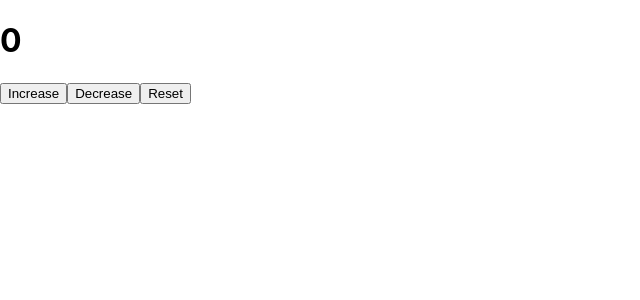
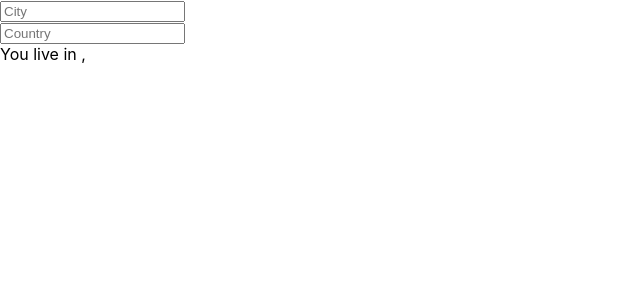
Before and after one commit to DejanBelic/React-Hooks, a React (Create React App) app: page / in a window 1280 px wide. Shown: the top 300 px of the page, without its empty margins (0-640 px from the left). Built offline with nearby package versions, Linux system fonts and the light colour scheme.

Commit message:
The useState hook with an Object Argument.

```diff
--- a/src/App.js
+++ b/src/App.js
@@ -1,38 +1,46 @@
-import React, {useState } from 'react';
+import React, { useState } from 'react';
 
-// class App extends Component {
-//   constructor(props) {
-//     super(props);
-//     this.state = {
-//       count: 0
-//     }
-//   }
-//   handleClick = () => {
-//     this.setState({ count: this.state.count + 1})
-//   }
-//   render() {
-//     return (
-//       <div>
-//           <h1>{this.state.count}</h1>
-//         <button onClick={this.handleClick}>Increase</button>
-//       </div>
-//     );
-//   }
-// }
+
 
 function App() {
-  const [count, setCount] = useState(0);
+  const [state, setState] = useState({
+    city: '',
+    country: ''
+  });
 
-  const handleIncrease = () => setCount(count + 1);
-  const handleDecrease = () => setCount(count - 1);
-  const resetValues = () => setCount(0);
+  function handleCityChange(event) {
+     setState({
+       ...state, city:event.target.value
+     })
+  }
+
+  function handleCountryChange(event) {
+    setState({
+      ...state, country: event.target.value
+    })
+  }
   return (
-    <div>
-      <h1>{count}</h1>
-      <button onClick={handleIncrease}>Increase</button>
-      <button onClick={handleDecrease}>Decrease</button>
-      <button onClick={resetValues}>Reset</button>
-    </div>
+    <form>
+      <div>
+        <input
+          type="text"
+          placeholder="City"
+          value={state.city}
+          onChange={handleCityChange}
+        />
+      </div>
+
+      <div>
+        <input
+          type="text"
+          placeholder="Country"
+          value={state.country}
+          onChange={handleCountryChange}
+        />
+      </div>
+
+      <div>You live in {`${state.city}, ${state.country}`}</div>
+    </form>
   )
 }
 
```
